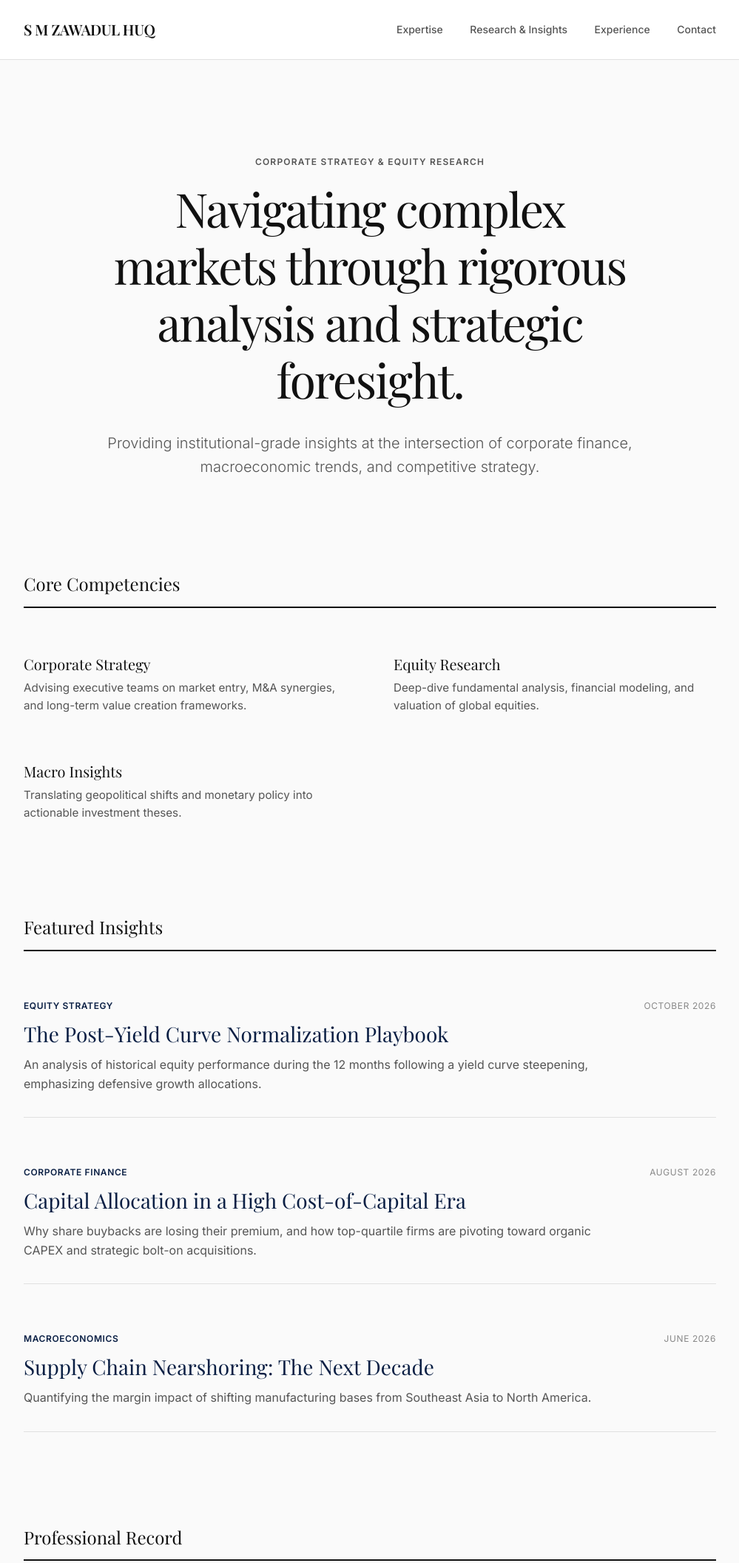
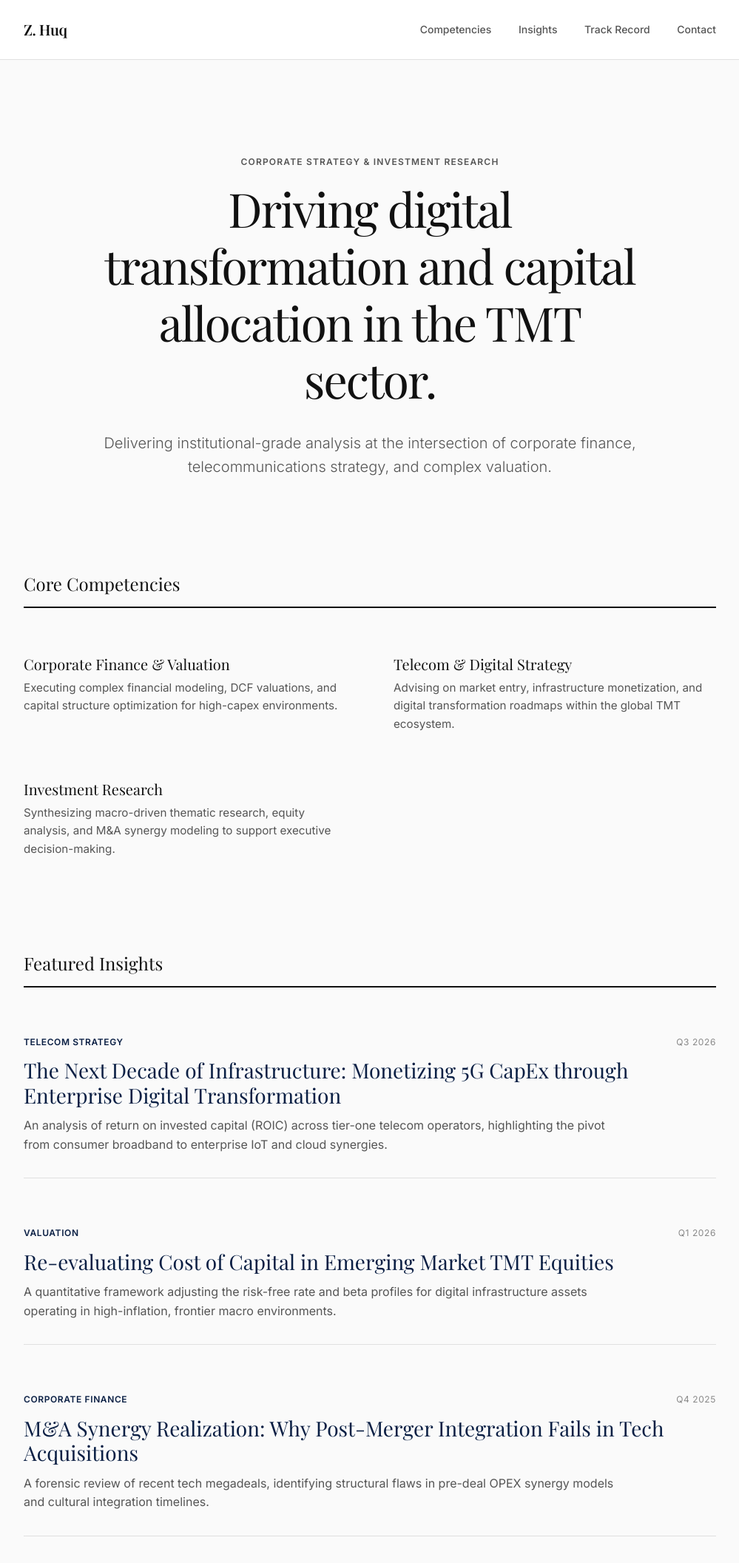
Before and after one commit to zawadulhuq/zawadulhuq.github.io, a plain HTML site: page index.html in a window 1280 px wide. Shown: the top 2113 px of the page at 74% size, without its empty margins (140-1139 px from the left). Drawn offline with nearby package versions, Linux system fonts and the light colour scheme; a web font is replaced by a local one.

Commit message:
Update index.html

```diff
--- a/index.html
+++ b/index.html
@@ -3,8 +3,8 @@
 <head>
     <meta charset="UTF-8">
     <meta name="viewport" content="width=device-width, initial-scale=1.0">
-    <title>S M ZAWADUL HUQ| Corporate Strategy & Investment Research</title>
-    <meta name="description" content="Insights on Corporate Strategy, Macroeconomics, and Equity Research.">
+    <title>S M Zawadul Huq | Corporate Strategy & Investment Research</title>
+    <meta name="description" content="Zawadul Huq: Driving digital transformation and capital allocation in the TMT sector.">
 
     <!-- Premium Typography: Playfair Display (Editorial) & Inter (Data/UI) -->
     <link rel="preconnect" href="https://fonts.googleapis.com">
@@ -17,102 +17,102 @@
 
     <header class="site-header">
         <div class="container header-inner">
-            <div class="logo">S M ZAWADUL HUQ</div>
+            <div class="logo">Z. Huq</div>
             <nav class="site-nav">
-                <a href="#expertise">Expertise</a>
-                <a href="#research">Research & Insights</a>
-                <a href="#experience">Experience</a>
+                <a href="#competencies">Competencies</a>
+                <a href="#insights">Insights</a>
+                <a href="#track-record">Track Record</a>
                 <a href="#contact">Contact</a>
             </nav>
         </div>
     </header>
 
     <main>
-        <!-- Hero Section: Minimal, authoritative, typography-led -->
+        <!-- Hero Section -->
         <section class="hero container reveal">
-            <p class="kicker">Corporate Strategy &amp; Equity Research</p>
-            <h1 class="hero-title">Navigating complex markets through rigorous analysis and strategic foresight.</h1>
-            <p class="hero-subtitle">Providing institutional-grade insights at the intersection of corporate finance, macroeconomic trends, and competitive strategy.</p>
+            <p class="kicker">Corporate Strategy & Investment Research</p>
+            <h1 class="hero-title">Driving digital transformation and capital allocation in the TMT sector.</h1>
+            <p class="hero-subtitle">Delivering institutional-grade analysis at the intersection of corporate finance, telecommunications strategy, and complex valuation.</p>
         </section>
 
-        <!-- Expertise: Structured like a consulting firm's practice areas -->
-        <section id="expertise" class="expertise container reveal">
+        <!-- Competencies -->
+        <section id="competencies" class="expertise container reveal">
             <h2 class="section-title">Core Competencies</h2>
             <div class="grid-3">
                 <div class="expertise-card">
-                    <h3>Corporate Strategy</h3>
-                    <p>Advising executive teams on market entry, M&A synergies, and long-term value creation frameworks.</p>
+                    <h3>Corporate Finance & Valuation</h3>
+                    <p>Executing complex financial modeling, DCF valuations, and capital structure optimization for high-capex environments.</p>
                 </div>
                 <div class="expertise-card">
-                    <h3>Equity Research</h3>
-                    <p>Deep-dive fundamental analysis, financial modeling, and valuation of global equities.</p>
+                    <h3>Telecom & Digital Strategy</h3>
+                    <p>Advising on market entry, infrastructure monetization, and digital transformation roadmaps within the global TMT ecosystem.</p>
                 </div>
                 <div class="expertise-card">
-                    <h3>Macro Insights</h3>
-                    <p>Translating geopolitical shifts and monetary policy into actionable investment theses.</p>
+                    <h3>Investment Research</h3>
+                    <p>Synthesizing macro-driven thematic research, equity analysis, and M&A synergy modeling to support executive decision-making.</p>
                 </div>
             </div>
         </section>
 
-        <!-- Research: Editorial, publication-first layout (HBR/McKinsey style) -->
-        <section id="research" class="research container reveal">
+        <!-- Insights -->
+        <section id="insights" class="research container reveal">
             <h2 class="section-title">Featured Insights</h2>
             <div class="articles-grid">
 
                 <article class="research-article">
                     <div class="article-meta">
-                        <span class="category">Equity Strategy</span>
-                        <span class="date">October 2026</span>
+                        <span class="category">Telecom Strategy</span>
+                        <span class="date">Q3 2026</span>
                     </div>
-                    <h3 class="article-title"><a href="#">The Post-Yield Curve Normalization Playbook</a></h3>
-                    <p class="article-excerpt">An analysis of historical equity performance during the 12 months following a yield curve steepening, emphasizing defensive growth allocations.</p>
+                    <h3 class="article-title"><a href="#">The Next Decade of Infrastructure: Monetizing 5G CapEx through Enterprise Digital Transformation</a></h3>
+                    <p class="article-excerpt">An analysis of return on invested capital (ROIC) across tier-one telecom operators, highlighting the pivot from consumer broadband to enterprise IoT and cloud synergies.</p>
+                </article>
+
+                <article class="research-article">
+                    <div class="article-meta">
+                        <span class="category">Valuation</span>
+                        <span class="date">Q1 2026</span>
+                    </div>
+                    <h3 class="article-title"><a href="#">Re-evaluating Cost of Capital in Emerging Market TMT Equities</a></h3>
+                    <p class="article-excerpt">A quantitative framework adjusting the risk-free rate and beta profiles for digital infrastructure assets operating in high-inflation, frontier macro environments.</p>
                 </article>
 
                 <article class="research-article">
                     <div class="article-meta">
                         <span class="category">Corporate Finance</span>
-                        <span class="date">August 2026</span>
+                        <span class="date">Q4 2025</span>
                     </div>
-                    <h3 class="article-title"><a href="#">Capital Allocation in a High Cost-of-Capital Era</a></h3>
-                    <p class="article-excerpt">Why share buybacks are losing their premium, and how top-quartile firms are pivoting toward organic CAPEX and strategic bolt-on acquisitions.</p>
-                </article>
-
-                <article class="research-article">
-                    <div class="article-meta">
-                        <span class="category">Macroeconomics</span>
-                        <span class="date">June 2026</span>
-                    </div>
-                    <h3 class="article-title"><a href="#">Supply Chain Nearshoring: The Next Decade</a></h3>
-                    <p class="article-excerpt">Quantifying the margin impact of shifting manufacturing bases from Southeast Asia to North America.</p>
+                    <h3 class="article-title"><a href="#">M&A Synergy Realization: Why Post-Merger Integration Fails in Tech Acquisitions</a></h3>
+                    <p class="article-excerpt">A forensic review of recent tech megadeals, identifying structural flaws in pre-deal OPEX synergy models and cultural integration timelines.</p>
                 </article>
 
             </div>
         </section>
 
-        <!-- Experience: Clean, data-driven timeline -->
-        <section id="experience" class="experience container reveal">
-            <h2 class="section-title">Professional Record</h2>
+        <!-- Track Record -->
+        <section id="track-record" class="experience container reveal">
+            <h2 class="section-title">Professional Track Record</h2>
             <div class="timeline">
 
                 <div class="timeline-item">
                     <div class="timeline-meta">
-                        <p class="company">Global Strategy Group</p>
+                        <p class="company">TMT Strategy Partners</p>
                         <p class="timeframe">2024 &mdash; Present</p>
                     </div>
                     <div class="timeline-content">
                         <h3 class="role">Associate, Corporate Strategy</h3>
-                        <p>Developed capital allocation frameworks for Fortune 500 industrials. Modeled $2B+ M&A scenarios, identifying key cost synergies and structural risks.</p>
+                        <p>Spearheaded digital transformation roadmaps for a $5B+ regional telecom operator. Modeled network infrastructure carve-outs, optimizing capital allocation and unlocking $400M in trapped shareholder value.</p>
                     </div>
                 </div>
 
                 <div class="timeline-item">
                     <div class="timeline-meta">
-                        <p class="company">First Tier Capital</p>
-                        <p class="timeframe">2022 &mdash; 2024</p>
+                        <p class="company">Global Capital Markets</p>
+                        <p class="timeframe">2021 &mdash; 2024</p>
                     </div>
                     <div class="timeline-content">
                         <h3 class="role">Investment Research Analyst</h3>
-                        <p>Published extensive equity research on the TMT sector. Maintained complex three-statement financial models and DCF valuations used by portfolio managers.</p>
+                        <p>Authored thematic equity research on the emerging market telecommunications sector. Built and maintained 3-statement models, DCFs, and LBO scenarios to inform institutional buy-side mandates.</p>
                     </div>
                 </div>
 
@@ -123,17 +123,17 @@
     <footer id="contact" class="site-footer">
         <div class="container footer-inner">
             <div class="footer-info">
-                <h2>S M ZAWADUL HUQ</h2>
-                <p>Corporate Strategy &amp; Investment Research</p>
+                <h2>S M Zawadul Huq</h2>
+                <p>Corporate Strategy & Investment Research</p>
             </div>
             <div class="footer-links">
-                <a href="mailto:contact@example.com">Email</a>
-                <a href="https://www.linkedin.com/in/zawadulhuq/" target="_blank" rel="noopener">LinkedIn</a>
-                <a href="#">Download CV</a>
+                <a href="mailto:zawadul.huq@example.com">Email</a>
+                <a href="https://linkedin.com/in/" target="_blank" rel="noopener">LinkedIn</a>
+                <a href="#">Download Executive CV</a>
             </div>
         </div>
         <div class="container footer-bottom">
-            <p>&copy; 2026 S M ZAWADUL HUQ. All rights reserved.</p>
+            <p>&copy; 2026 Zawadul Huq. All rights reserved.</p>
         </div>
     </footer>
 
```
